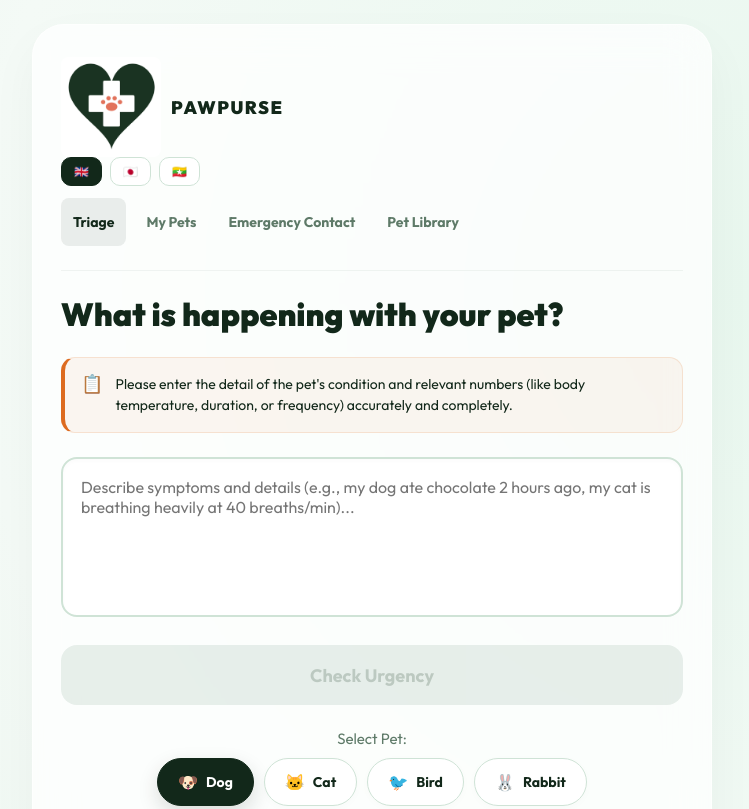
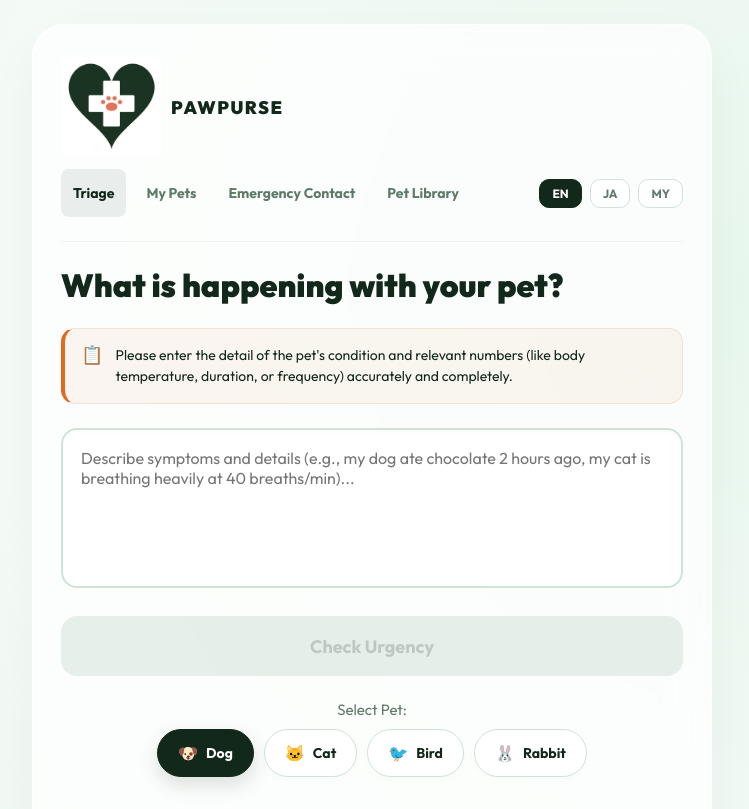
Before and after one commit to thandarkhineaye/PawPurse, a plain HTML site: page index.html in a window 1280 px wide. Shown: the top 809 px of the page, without its empty margins (268-1017 px from the left). Drawn offline with nearby package versions, Linux system fonts and the light colour scheme.

Commit message:
style: revert language selector buttons back to text labels EN, JA, MY

```diff
--- a/index.html
+++ b/index.html
@@ -13,18 +13,12 @@
 
 <body>
     <div id="app">
-        <div>
-            <div class="logo" id="logo-home">
-                <img src="./logo.png" alt="PawPurse Logo" class="brand-logo-img">
-                <span>PawPurse</span>
-            </div>
-            <div class="lang-selector">
-                <button class="lang-btn active" data-lang="en">🇬🇧</button>
-                <button class="lang-btn" data-lang="ja">🇯🇵</button>
-                <button class="lang-btn" data-lang="my">🇲🇲</button>
-            </div>
+        <div class="logo" id="logo-home">
+            <img src="./logo.png" alt="PawPurse Logo" class="brand-logo-img">
+            <span>PawPurse</span>
         </div>
         <header class="app-header">
+
             <div class="header-left">
                 <nav class="app-nav">
                     <button id="nav-triage-btn" class="nav-btn active">Triage</button>
@@ -32,6 +26,11 @@
                     <button id="nav-clinic-btn" class="nav-btn">Emergency Contact</button>
                     <button id="nav-library-btn" class="nav-btn">Pet Library</button>
                 </nav>
+            </div>
+            <div class="lang-selector">
+                <button class="lang-btn active" data-lang="en">EN</button>
+                <button class="lang-btn" data-lang="ja">JA</button>
+                <button class="lang-btn" data-lang="my">MY</button>
             </div>
         </header>
 
```
